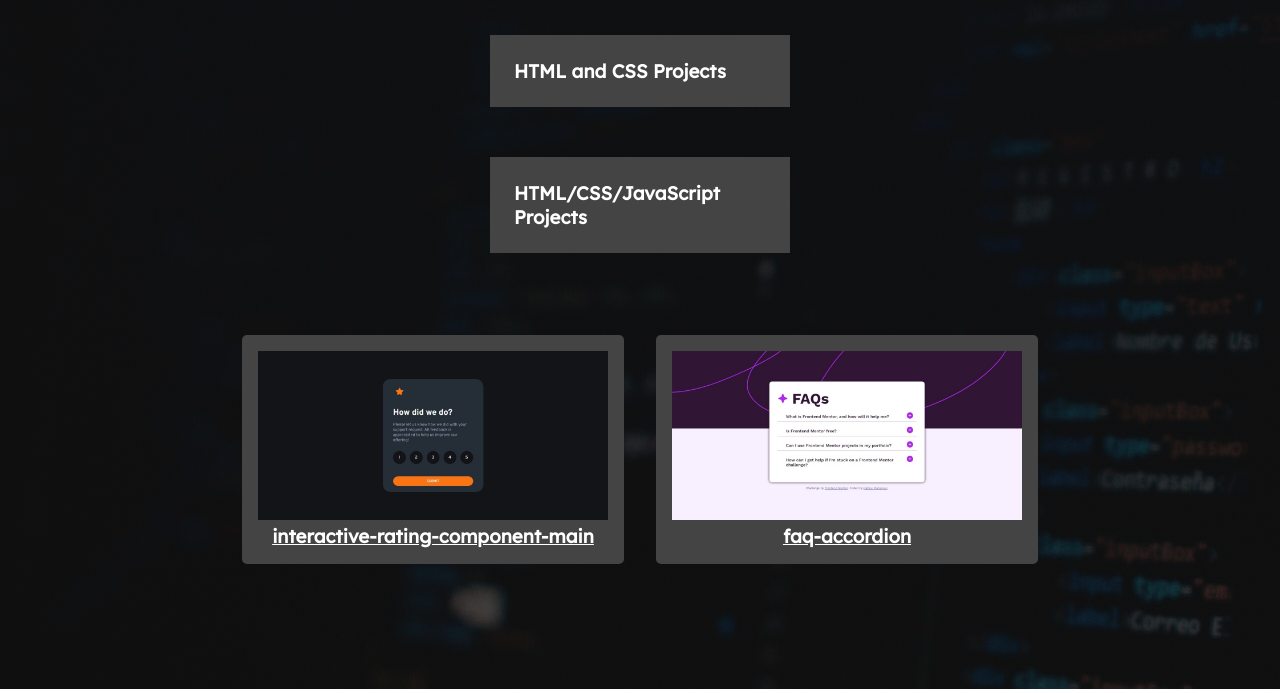
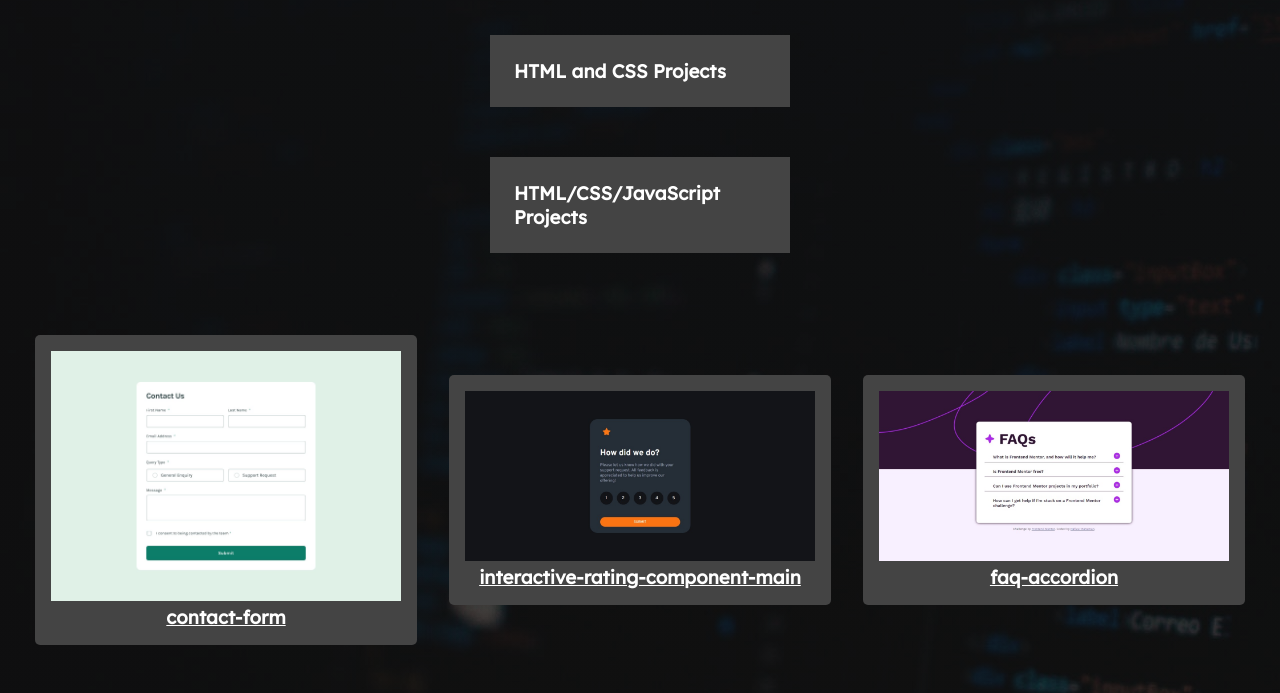
Before and after one commit to hafizurrahaman0/Frontend-Mentor, a plain HTML site: page index.html in a window 1280 px wide. Both pictures are taken after a click on the element "HTML/CSS/JavaScript Projects". Shown: the part 111-804 px from the top of the page. Drawn offline with Linux system fonts and the light colour scheme.

Commit message:
added contact-form to HOME page

```diff
--- a/index.html
+++ b/index.html
@@ -142,6 +142,13 @@
         <div id="project2" class="flex-box hide">
 
             <div class="project">
+                <a href="./contact-form-main/index.html">
+                    <img src="contact-form-main/design/desktop-design.jpg" alt="">
+                    <h3>contact-form</h3>
+                </a>
+            </div>
+
+            <div class="project">
                 <a href="./interactive-rating-component-main/index.html">
                     <img src="./interactive-rating-component-main/images/screenshot.jpeg" alt="">
                     <h3>interactive-rating-component-main</h3>
```
